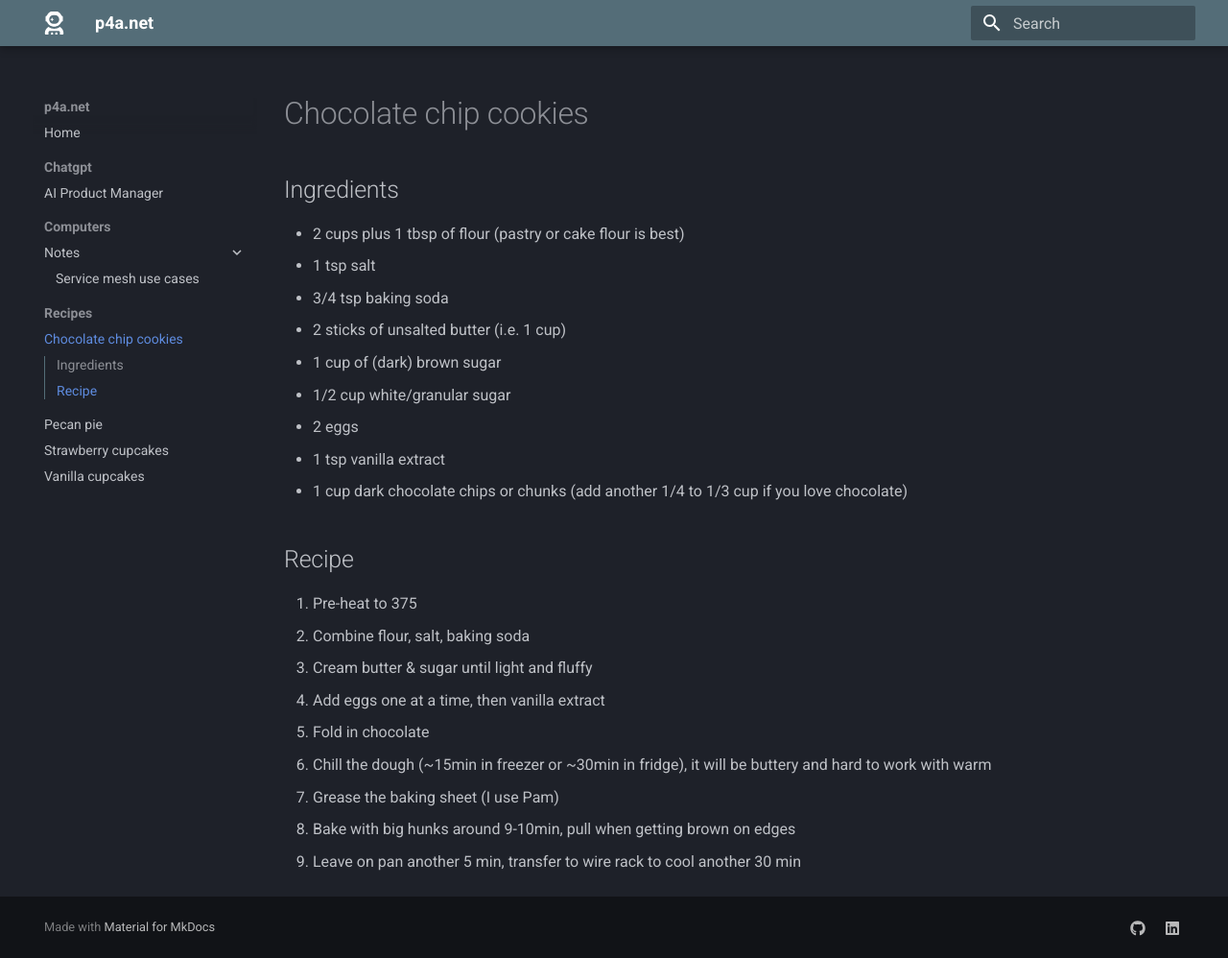
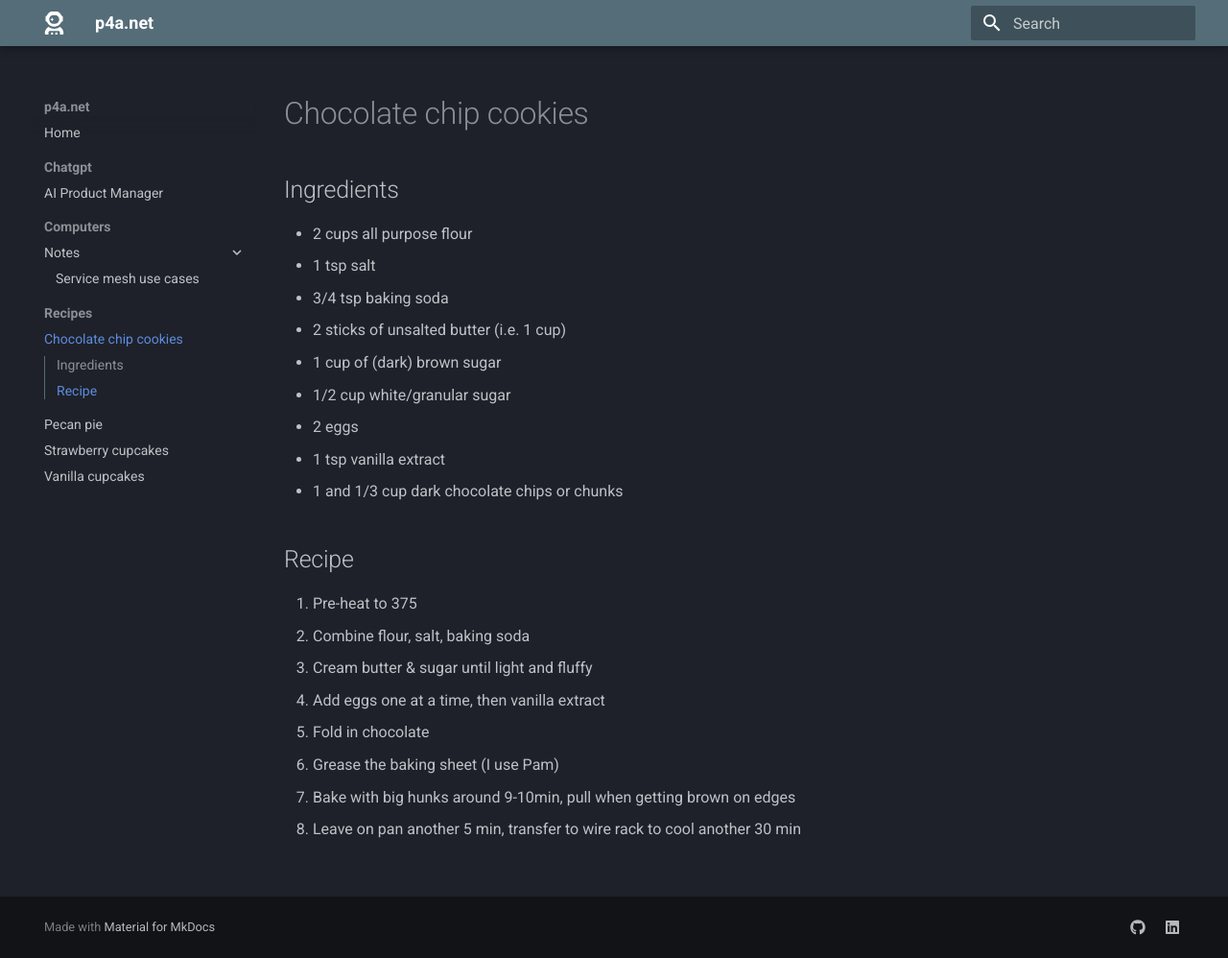
Before and after one commit to seajoshc/p4adotnet, an MkDocs documentation site: the page built from docs/recipes/chocolate-chip-cookies.md, in a window 1280 px wide and 998 px high. Shown: the whole window at 96% size. Built offline with MkDocs 1.6.1 and Material for MkDocs 9.7.7, drawn with Linux system fonts in a browser that asks for light colours.

Commit message:
don't fuck with tradition

```diff
--- a/docs/recipes/chocolate-chip-cookies.md
+++ b/docs/recipes/chocolate-chip-cookies.md
@@ -1,7 +1,7 @@
 # Chocolate chip cookies
 
 ## Ingredients
-- 2 cups plus 1 tbsp of flour (pastry or cake flour is best)
+- 2 cups all purpose flour
 - 1 tsp salt
 - 3/4 tsp baking soda
 - 2 sticks of unsalted butter (i.e. 1 cup)
@@ -9,7 +9,7 @@
 - 1/2 cup white/granular sugar
 - 2 eggs
 - 1 tsp vanilla extract
-- 1 cup dark chocolate chips or chunks (add another 1/4 to 1/3 cup if you love chocolate)
+- 1 and 1/3 cup dark chocolate chips or chunks
 
 ## Recipe
 1. Pre-heat to 375
@@ -17,7 +17,6 @@
 1. Cream butter & sugar until light and fluffy
 1. Add eggs one at a time, then vanilla extract
 1. Fold in chocolate
-1. Chill the dough (~15min in freezer or ~30min in fridge), it will be buttery and hard to work with warm
 1. Grease the baking sheet (I use Pam)
 1. Bake with big hunks around 9-10min, pull when getting brown on edges
 1. Leave on pan another 5 min, transfer to wire rack to cool another 30 min
```
